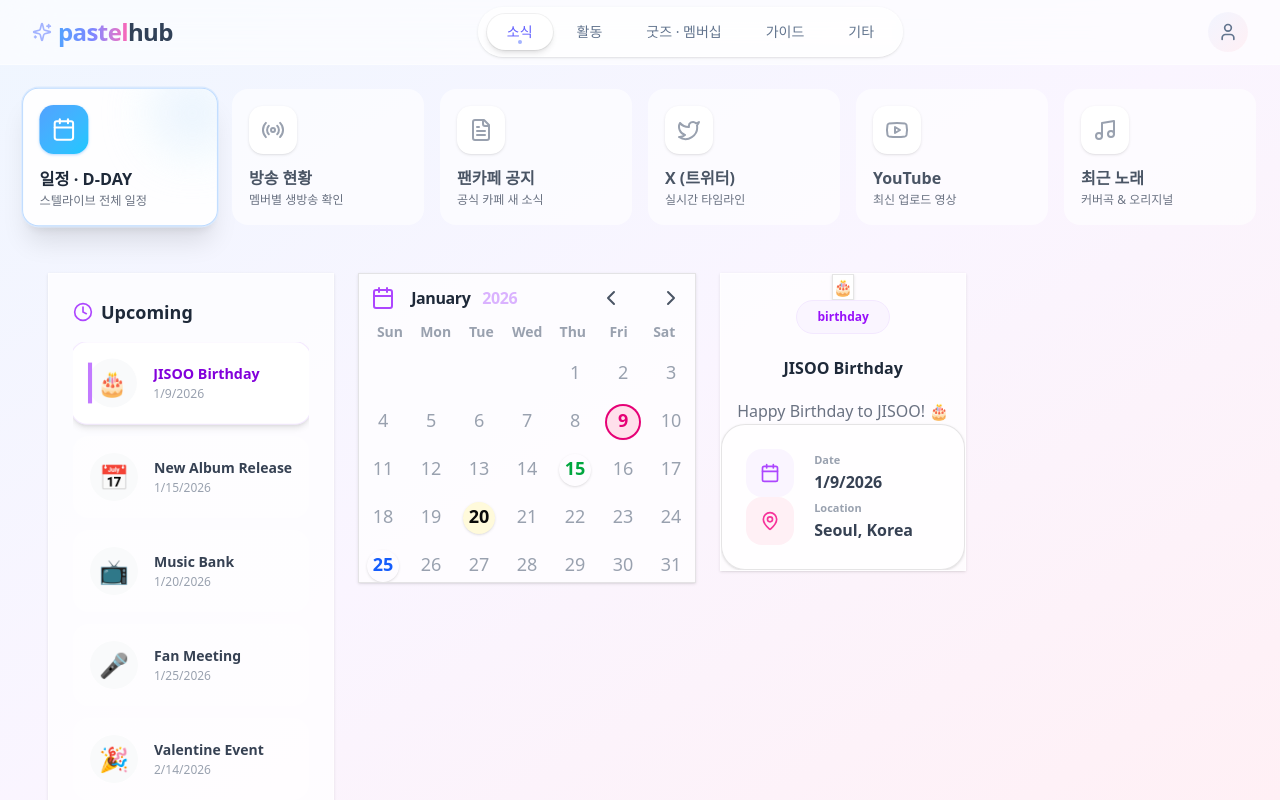
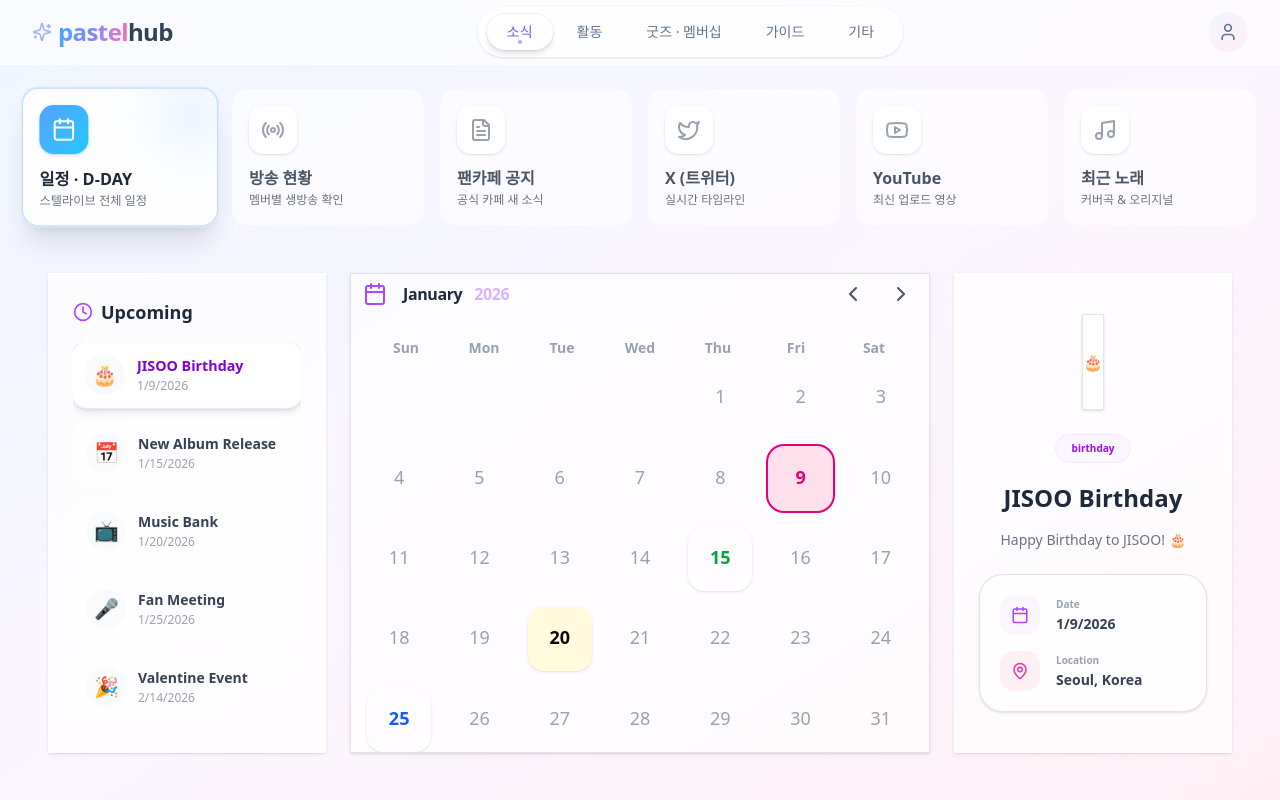
Before and after one commit to pastelhub1234-pixel/ewdc, a React (Vite) app: page /news/schedule in a window 1280 px wide. Built offline with nearby package versions, Linux system fonts and the light colour scheme.

Commit message:
Update AllSchedule.tsx

```diff
--- a/src/features/news/components/AllSchedule.tsx
+++ b/src/features/news/components/AllSchedule.tsx
@@ -84,42 +84,33 @@
   };
 
   return (
-    <div className="w-full h-full p-6 overflow-x-auto">
-      {/* 스크롤바 숨김 스타일 주입 */}
+    <div className="w-full h-full p-6 overflow-x-auto flex justify-center items-center">
+      {/* 스크롤바 숨김 스타일 */}
       <style>{`
-        .scrollbar-hide::-webkit-scrollbar {
-            display: none;
-        }
-        .scrollbar-hide {
-            -ms-overflow-style: none;
-            scrollbar-width: none;
-        }
+        .scrollbar-hide::-webkit-scrollbar { display: none; }
+        .scrollbar-hide { -ms-overflow-style: none; scrollbar-width: none; }
       `}</style>
 
-      {/* [전체 레이아웃]
-        min-w-[1200px]: 화면이 작아지면 전체 가로 스크롤 생성 (레이아웃 찌그러짐 방지)
-        h-[720px]: 높이 고정 (3개 패널 높이 통일)
+      {/* [Grid Layout 변경]
+        - grid-cols-4: 전체를 4분할
+        - Left: col-span-1 (1/4)
+        - Center: col-span-2 (2/4 = 1/2)
+        - Right: col-span-1 (1/4)
+        - h-[600px]: 높이 고정 (달력 줄 수 변화에도 UI 흔들림 방지)
+        - max-w-[1400px]: 너무 넓어지지 않게 제한
       */}
-      <div className="min-w-[1200px] h-[720px] flex gap-6">
+      <div className="min-w-[1000px] max-w-[1400px] w-full h-[600px] grid grid-cols-4 gap-6">
 
         {/* =======================================================
-            1. [Left] Upcoming List (비율 1/4 = 25%)
-            - basis-1/4: 너비 25% 강제
-            - min-w-0: 내부 콘텐츠가 비율을 깨고 늘어나는 것 방지 (핵심)
-            - flex-col & h-full: 높이 꽉 채움
+            1. [Left] Upcoming List (1/4)
            ======================================================= */}
-        <div className="basis-1/4 min-w-0 bg-white/70 backdrop-blur-xl rounded-[32px] p-6 shadow-sm border border-white/60 flex flex-col h-full overflow-hidden">
+        <div className="col-span-1 bg-white/70 backdrop-blur-xl rounded-[32px] p-6 shadow-sm border border-white/60 flex flex-col h-full overflow-hidden">
           <div className="flex items-center gap-2 mb-4 pl-1 flex-shrink-0">
             <Clock className="w-5 h-5 text-purple-500" />
             <h4 className="text-gray-800 font-bold text-lg">Upcoming</h4>
           </div>
 
-          {/* [스크롤 영역]
-             - flex-1: 남은 공간 차지
-             - overflow-y-auto: 세로 스크롤만 허용
-             - scrollbar-hide: 스크롤바 안 보이게
-          */}
-          <div className="flex-1 overflow-y-auto space-y-3 scrollbar-hide pr-1">
+          <div className="flex-1 overflow-y-auto space-y-3 scrollbar-hide pr-1 pb-2">
             {schedules?.map((event) => (
               <button
                 key={event.id}
@@ -128,21 +119,20 @@
                   setCurrentDate(new Date(event.date));
                 }}
                 className={`
-                  w-full p-4 rounded-2xl transition-all duration-200 text-left border relative group flex items-center gap-4 flex-shrink-0
+                  w-full p-3 rounded-2xl transition-all duration-200 text-left border relative group flex items-center gap-3 flex-shrink-0
                   ${selectedEvent?.id === event.id
                     ? 'bg-white shadow-md border-purple-100 scale-[1.02]'
                     : 'bg-white/40 hover:bg-white hover:border-purple-50 border-transparent'}
                 `}
               >
                 {selectedEvent?.id === event.id && (
-                  <div className="absolute left-0 top-1/2 -translate-y-1/2 w-1 h-10 bg-purple-400 rounded-r-full" />
+                  <div className="absolute left-0 top-1/2 -translate-y-1/2 w-1 h-8 bg-purple-400 rounded-r-full" />
                 )}
 
-                <div className="text-2xl flex-shrink-0 w-12 h-12 bg-gray-50 rounded-full flex items-center justify-center group-hover:bg-purple-50 transition-colors">
+                <div className="text-xl flex-shrink-0 w-10 h-10 bg-gray-50 rounded-full flex items-center justify-center group-hover:bg-purple-50 transition-colors">
                   {getEventIcon(event.type)}
                 </div>
 
-                {/* min-w-0 & truncate: 텍스트가 길어도 무조건 말줄임표 처리 (가로 스크롤 방지) */}
                 <div className="min-w-0 flex-1">
                   <p className={`text-sm font-bold truncate ${selectedEvent?.id === event.id ? 'text-purple-700' : 'text-gray-700'}`}>
                     {event.title}
@@ -157,29 +147,28 @@
         </div>
 
         {/* =======================================================
-            2. [Center] Calendar (비율 2/4 = 50%)
-            - basis-2/4: 너비 50% 강제
-            - min-w-0: 레이아웃 보호
+            2. [Center] Calendar (2/4)
+            - col-span-2: 너비 2배 확보
            ======================================================= */}
-        <div className="basis-2/4 min-w-0 bg-white/70 backdrop-blur-xl rounded-[32px] p-8 shadow-sm border border-purple-50 flex flex-col h-full overflow-hidden">
-          {/* Header */}
-          <div className="flex items-center justify-between mb-8 flex-shrink-0">
-            <h3 className="text-gray-800 font-bold flex items-center gap-3 text-3xl tracking-tight ml-2">
+        <div className="col-span-2 bg-white/70 backdrop-blur-xl rounded-[32px] p-8 shadow-sm border border-purple-50 flex flex-col h-full overflow-hidden">
+          {/* Calendar Header */}
+          <div className="flex items-center justify-between mb-6 flex-shrink-0 px-2">
+            <h3 className="text-gray-800 font-bold flex items-center gap-3 text-3xl tracking-tight">
               <CalendarIcon className="w-8 h-8 text-purple-500" />
               {monthNames[currentDate.getMonth()]} <span className="text-purple-300 font-light">{currentDate.getFullYear()}</span>
             </h3>
-            <div className="flex gap-3">
-              <button onClick={previousMonth} className="w-12 h-12 hover:bg-purple-50 rounded-full flex items-center justify-center transition-colors border border-transparent hover:border-purple-100">
+            <div className="flex gap-2">
+              <button onClick={previousMonth} className="w-10 h-10 hover:bg-purple-50 rounded-full flex items-center justify-center transition-colors border border-transparent hover:border-purple-100">
                 <ChevronLeft className="w-6 h-6 text-gray-600" />
               </button>
-              <button onClick={nextMonth} className="w-12 h-12 hover:bg-purple-50 rounded-full flex items-center justify-center transition-colors border border-transparent hover:border-purple-100">
+              <button onClick={nextMonth} className="w-10 h-10 hover:bg-purple-50 rounded-full flex items-center justify-center transition-colors border border-transparent hover:border-purple-100">
                 <ChevronRight className="w-6 h-6 text-gray-600" />
               </button>
             </div>
           </div>
 
           {/* Weekdays */}
-          <div className="grid grid-cols-7 mb-4 px-2 flex-shrink-0">
+          <div className="grid grid-cols-7 mb-2 px-4 flex-shrink-0">
             {['Sun', 'Mon', 'Tue', 'Wed', 'Thu', 'Fri', 'Sat'].map((day) => (
               <div key={day} className="text-center text-sm font-bold text-gray-400 uppercase tracking-widest">
                 {day}
@@ -187,8 +176,9 @@
             ))}
           </div>
 
-          {/* Days Grid */}
-          <div className="grid grid-cols-7 gap-4 flex-1 content-start px-2 overflow-y-auto scrollbar-hide">
+          {/* Days Grid - 높이 고정 상태에서 자연스럽게 배치 */}
+          <div className="flex-1 px-4">
+            <div className="grid grid-cols-7 gap-4 h-full content-start">
               {Array.from({ length: startingDayOfWeek }).map((_, i) => <div key={`empty-${i}`} />)}
               {Array.from({ length: daysInMonth }).map((_, i) => {
                 const day = i + 1;
@@ -197,6 +187,7 @@
                 const isSelected = selectedEvent && new Date(selectedEvent.date).getDate() === day && new Date(selectedEvent.date).getMonth() === currentDate.getMonth();
 
                 return (
+                  /* aspect-square를 사용하여 정사각형 비율 유지하되, 컨테이너 너비에 맞춤 */
                   <button
                     key={day}
                     onClick={() => event && setSelectedEvent(event)}
@@ -216,59 +207,57 @@
               })}
             </div>
           </div>
+        </div>
 
         {/* =======================================================
-            3. [Right] Details (비율 1/4 = 25%)
-            - basis-1/4: 너비 25% 강제
-            - min-w-0: 레이아웃 보호
+            3. [Right] Details (1/4)
            ======================================================= */}
-        <div className="basis-1/4 min-w-0 bg-white/70 backdrop-blur-xl rounded-[32px] p-8 shadow-sm border border-white/60 flex flex-col justify-center text-center h-full relative overflow-hidden">
+        <div className="col-span-1 bg-white/70 backdrop-blur-xl rounded-[32px] p-6 shadow-sm border border-white/60 flex flex-col justify-center text-center h-full relative overflow-hidden">
           {selectedEvent ? (
-            <div className="animate-in fade-in zoom-in duration-300 h-full flex flex-col items-center justify-center w-full">
-               <div className="w-32 h-32 mx-auto bg-white rounded-[2.5rem] shadow-sm flex items-center justify-center text-7xl mb-8 border border-purple-50">
+            <div className="animate-in fade-in zoom-in duration-300 h-full flex flex-col items-center justify-center w-full py-4">
+               <div className="w-24 h-24 mx-auto bg-white rounded-[2rem] shadow-sm flex items-center justify-center text-5xl mb-6 border border-purple-50">
                 {getEventIcon(selectedEvent.type)}
               </div>
 
-              <div className="inline-flex items-center justify-center px-5 py-2 mb-6 rounded-full bg-purple-50 text-purple-600 text-xs font-bold uppercase tracking-widest border border-purple-100">
+              <div className="inline-flex items-center justify-center px-4 py-1.5 mb-5 rounded-full bg-purple-50 text-purple-600 text-[10px] font-bold uppercase tracking-widest border border-purple-100">
                 {selectedEvent.type}
               </div>
 
-              {/* w-full & truncate: 텍스트가 너무 길면 말줄임 */}
-              <h2 className="text-3xl font-bold text-gray-800 mb-5 leading-tight px-4 w-full truncate">
+              <h2 className="text-2xl font-bold text-gray-800 mb-4 leading-tight px-2 w-full truncate">
                 {selectedEvent.title}
               </h2>
 
-              <p className="text-base text-gray-500 mb-12 leading-relaxed px-4 line-clamp-4 w-full">
+              <p className="text-sm text-gray-500 mb-8 leading-relaxed px-2 line-clamp-4 w-full h-[5rem]">
                 {selectedEvent.description}
               </p>
 
-              <div className="w-full bg-white/60 rounded-3xl p-6 text-left border border-white/80 space-y-5 shadow-sm">
-                <div className="flex items-center gap-5">
-                  <div className="w-12 h-12 rounded-2xl bg-purple-50 flex items-center justify-center text-purple-500 flex-shrink-0">
-                    <CalendarIcon size={20} />
+              <div className="w-full bg-white/60 rounded-3xl p-5 text-left border border-white/80 space-y-4 shadow-sm mt-auto">
+                <div className="flex items-center gap-4">
+                  <div className="w-10 h-10 rounded-xl bg-purple-50 flex items-center justify-center text-purple-500 flex-shrink-0">
+                    <CalendarIcon size={18} />
                   </div>
                   <div className="min-w-0">
-                    <p className="text-[11px] text-gray-400 uppercase tracking-wider font-bold">Date</p>
-                    <p className="text-base font-bold text-gray-700 mt-0.5 truncate">
+                    <p className="text-[10px] text-gray-400 uppercase tracking-wider font-bold">Date</p>
+                    <p className="text-sm font-bold text-gray-700 mt-0.5 truncate">
                       {new Date(selectedEvent.date).toLocaleDateString()}
                     </p>
                   </div>
                 </div>
-                 <div className="flex items-center gap-5">
-                   <div className="w-12 h-12 rounded-2xl bg-pink-50 flex items-center justify-center text-pink-500 flex-shrink-0">
-                    <MapPin size={20} />
+                 <div className="flex items-center gap-4">
+                   <div className="w-10 h-10 rounded-xl bg-pink-50 flex items-center justify-center text-pink-500 flex-shrink-0">
+                    <MapPin size={18} />
                   </div>
                   <div className="min-w-0">
-                    <p className="text-[11px] text-gray-400 uppercase tracking-wider font-bold">Location</p>
-                    <p className="text-base font-bold text-gray-700 mt-0.5 truncate">Seoul, Korea</p>
+                    <p className="text-[10px] text-gray-400 uppercase tracking-wider font-bold">Location</p>
+                    <p className="text-sm font-bold text-gray-700 mt-0.5 truncate">Seoul, Korea</p>
                   </div>
                 </div>
               </div>
             </div>
           ) : (
-            <div className="text-gray-300 flex flex-col items-center gap-5 select-none opacity-50">
-              <Info className="w-20 h-20 opacity-20" />
-              <p className="text-base font-medium">일정을 선택해주세요</p>
+            <div className="text-gray-300 flex flex-col items-center gap-4 select-none opacity-50">
+              <Info className="w-16 h-16 opacity-20" />
+              <p className="text-sm font-medium">일정을 선택해주세요</p>
             </div>
           )}
         </div>
```
Lines whose indentation alone changed are shown as unchanged.
